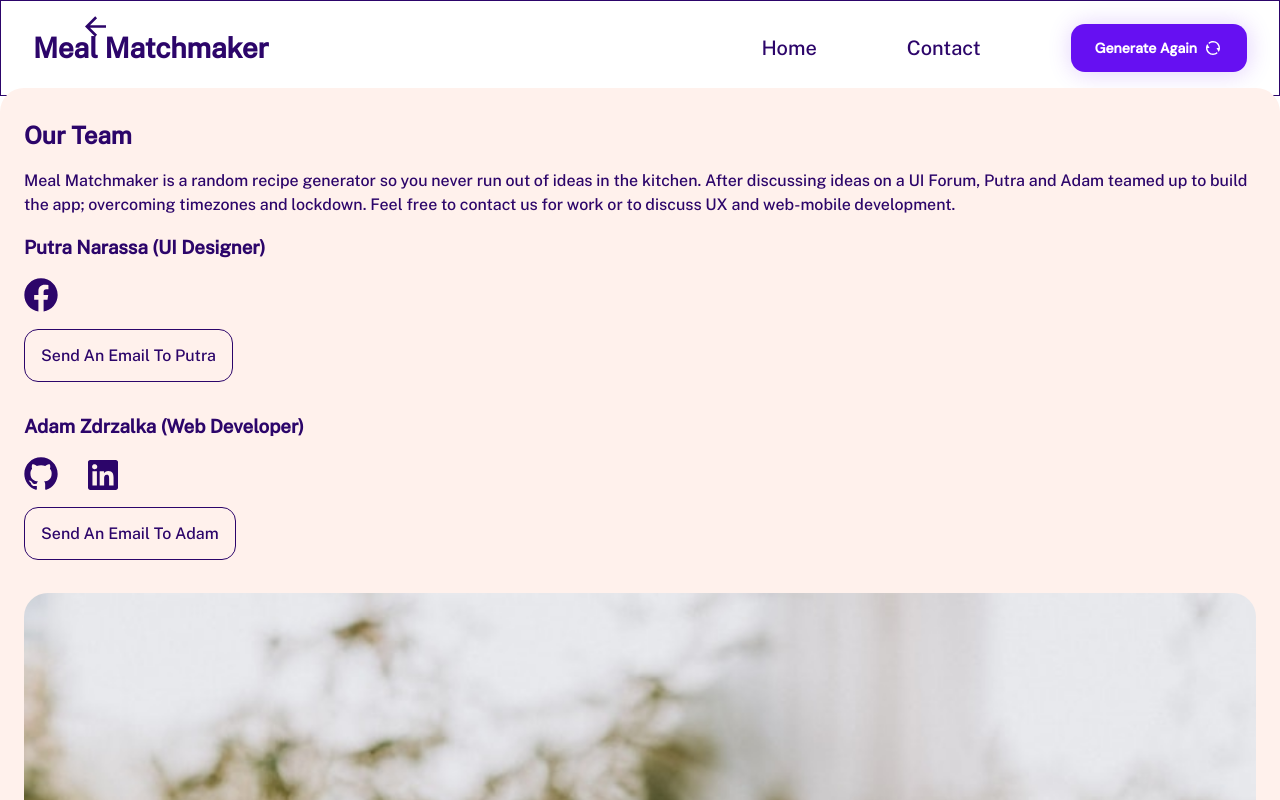
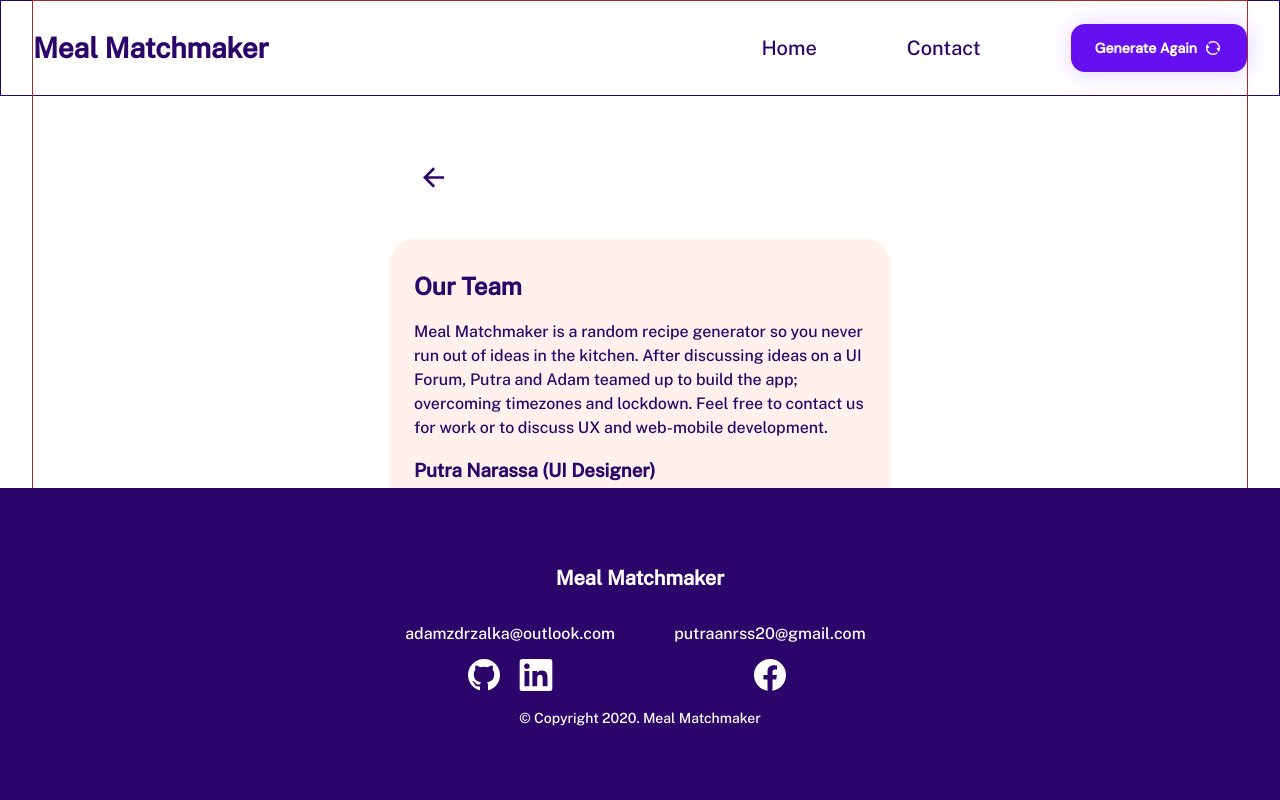
Before and after one commit to moderndayNeo/Meal-Matchmaker, a React (Create React App) app: page /contact in a window 1280 px wide. Built offline with nearby package versions, Linux system fonts and the light colour scheme.

Commit message:
fix: Fix desktop CSS rules

```diff
--- a/src/App.css
+++ b/src/App.css
@@ -52,6 +52,7 @@ body {
 
 @media (min-width: 800px) {
     .App .components-and-footer {
+        position: relative;
         /* height: auto; */
     }
 }
--- a/src/App.tsx
+++ b/src/App.tsx
@@ -4,7 +4,7 @@ import Main from './Main/Main'
 import { BrowserRouter } from 'react-router-dom'
 import { meal } from '../src/media/response-example'
 import { IMeal } from './IMeal'
-// import Footer from './Footer/Footer'
+import Footer from './Footer/Footer'
 import Loader from './Main/RecipeGenerator/Loader/Loader'
 import Header from './Header/Header'
 
@@ -39,7 +39,7 @@ function App() {
                         setRandomRecipe={setRandomRecipe}
                         setLoading={setLoading}
                     />
-                    {/* <Footer /> */}
+                    <Footer />
                 </div>
                 {loading && <Loader />}
             </div>
--- a/src/Main/ContactPage/ContactPage.css
+++ b/src/Main/ContactPage/ContactPage.css
@@ -47,3 +47,14 @@
     width: 100%;
     border-radius: 24px;
 }
+
+@media (min-width: 800px) {
+    .ContactPage {
+        width: 500px;
+        height: 400px;
+        position: relative;
+        margin: auto;
+        margin-top: 150px;
+
+    }
+}
--- a/src/Main/Main.css
+++ b/src/Main/Main.css
@@ -2,12 +2,13 @@
     width: 100%;
     height: 100%;
     position: relative;
+    border: 1px solid brown;
     /* overflow: scroll; */
 }
 
 @media (min-width: 800px) {
     .Main {
-        /* padding: 0 var(--desktop-side-padding); */
-        /* margin: 0 var(--desktop-side-gutter); */
+        margin: 0 var(--desktop-side-gutter);
+        width: auto;
     }
 }
--- a/src/Main/RecipeGenerator/RecipeGenerator.css
+++ b/src/Main/RecipeGenerator/RecipeGenerator.css
@@ -6,7 +6,9 @@
 
 @media (min-width: 800px) {
     .RecipeGenerator {
-        width: 400px;
+        /* width: 400px; */
+        width: 100%;
+        /* height: 200px; */
         margin: 0;
     }
 
--- a/src/Main/RecipeGenerator/RecipePreview/RecipePreview.css
+++ b/src/Main/RecipeGenerator/RecipePreview/RecipePreview.css
@@ -27,9 +27,15 @@
     width: 100%;
 }
 
+
+
 @media (min-width: 800px) {
+    .RecipePreview {
+        width: 300px;
+    }
+
     .RecipePreview img {
-        width: 60%;
+        /* width: 60%; */
     }
 }
 
--- a/src/Main/WelcomePage/WelcomePage.css
+++ b/src/Main/WelcomePage/WelcomePage.css
@@ -31,19 +31,23 @@
 
 .WelcomePage img {
     width: 100%;
-    /* margin-top: 30px; */
     max-width: 697px;
 }
 
 @media (min-width: 800px) {
     .WelcomePage {
-        width: 400px;
-        /* padding: 0; */
+        /* width: 400px; */
+        width: 100%;
+        padding: 0;
         /* margin: 0; */
         /* display: grid; */
         /* grid-template-columns: 523fr 696fr; */
         /* align-items: center; */
         /* min-height: 0; */
+    }
+
+    .WelcomePage img {
+        max-width: 400px;
     }
 
     .WelcomePage .text-and-image {
```
